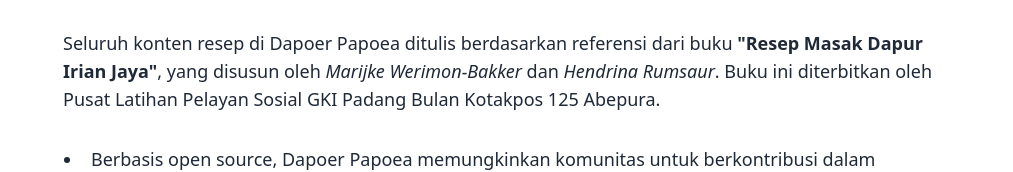
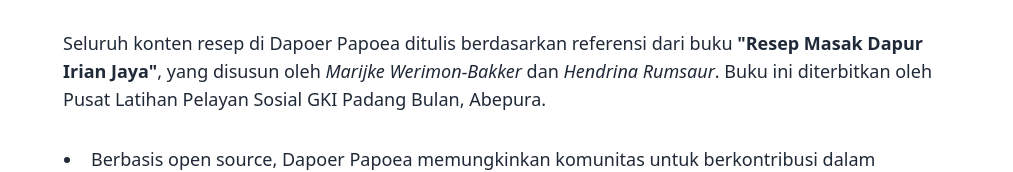
Before and after one commit to papua-opensource/dapoer-papoea, an Astro site: page /tentang in a window 1280 px wide. Shown: the part 544-716 px from the top of the page, without its empty margins (129-1142 px from the left). Built offline with nearby package versions, Linux system fonts and the light colour scheme; Astro itself is replaced by a stand-in of ours.

Commit message:
fix: update description

```diff
--- a/src/pages/tentang.astro
+++ b/src/pages/tentang.astro
@@ -53,7 +53,7 @@
           disusun oleh <em>Marijke Werimon-Bakker</em> dan <em
             >Hendrina Rumsaur</em
           >. Buku ini diterbitkan oleh Pusat Latihan Pelayan Sosial GKI Padang
-          Bulan Kotakpos 125 Abepura.
+          Bulan, Abepura.
         </p>
 
         <ul class="list-disc list-outside space-y-5 ps-5 text-lg text-gray-800">
```
